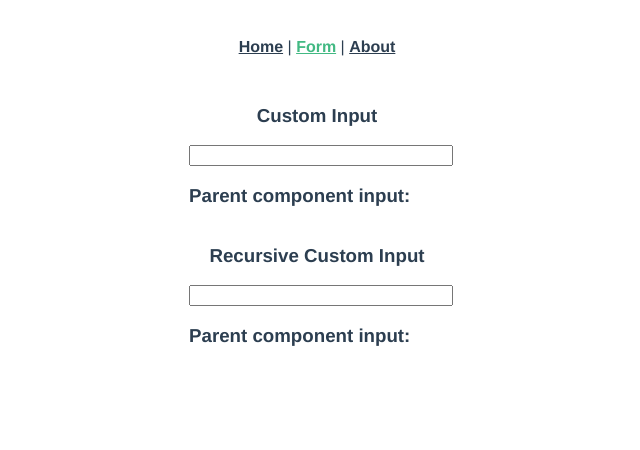
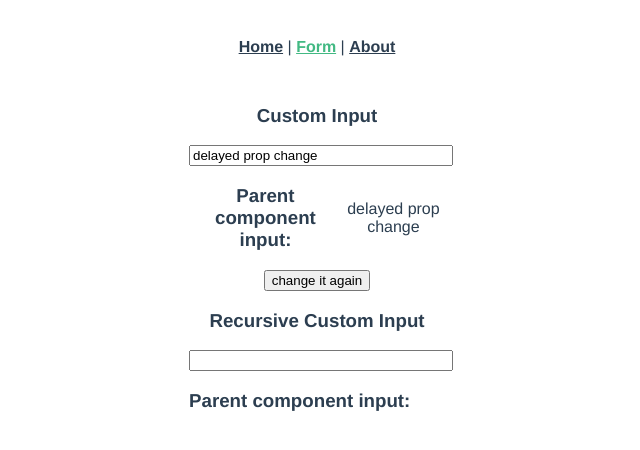
Before and after one commit to tessaSAC/vue-playground, a Vue app: page /#/form in a window 1280 px wide. Shown: the top 450 px of the page, without its empty margins (323-963 px from the left). Built offline with nearby package versions, Linux system fonts and the light colour scheme.

Commit message:
makes VModelCustom render programmatic prop changes

```diff
--- a/src/components/VModelCustom.vue
+++ b/src/components/VModelCustom.vue
@@ -1,18 +1,26 @@
 <script>
+import { timeout } from 'q';
 export default {
   props: {
-    propValue: {
+    value: {
       type: String,
       default: '',
     },
   },
 
+  watch: {
+    // update input field to reflect programmatic changes:
+    value(newVal) {
+      if(this.$refs.customInput.value === this.value) return  // don't update if the DOM matches the current prop
+      this.$refs.customInput.value = this.value
+    }
+  },
+
   methods: {
-    updatePropValue(e) {
-      // this.$emit('input', this.$refs.customInput.value) // can't use this.propValue directly -- will not update this way idky
+    updateValue(e) {
+      // this.$emit('input', this.$refs.customInput.value) // can't use this.value directly -- will not update this way idky
       // I wonder if this is the right way to do it though
       // source: https://alligator.io/vuejs/add-v-model-support
-
       this.$emit('input', e.target.value)  // this is equivalent...I think?
 
       // https://scotch.io/tutorials/add-v-model-support-to-custom-vuejs-component -- can't figure out why this works in the code pen but not here -- is the functional component different somehow?
@@ -26,8 +34,7 @@ export default {
   <input
     ref="customInput"
     type="text"
-    :value="propValue"
-    @input="updatePropValue"
+    @input="updateValue"
   />
 
   <!--
--- a/src/views/Form.vue
+++ b/src/views/Form.vue
@@ -15,6 +15,12 @@ export default {
     inputVModelCustomOuro: '',
     radioSelected: '2',
   }),
+
+  mounted() {
+    setTimeout(() => {
+      this.inputVModelCustom = "delayed prop change"
+    }, 500);
+  }
 }
 </script>
 
@@ -27,6 +33,8 @@ export default {
         <h3>Parent component input:</h3>
         <p>{{ inputVModelCustom }}</p>
       </div>
+
+      <button @click="inputVModelCustom = 'change it again'">change it again</button>
 
       <h3>Recursive Custom Input</h3>
       <VModelCustomOuro v-model="inputVModelCustomOuro" />
```
